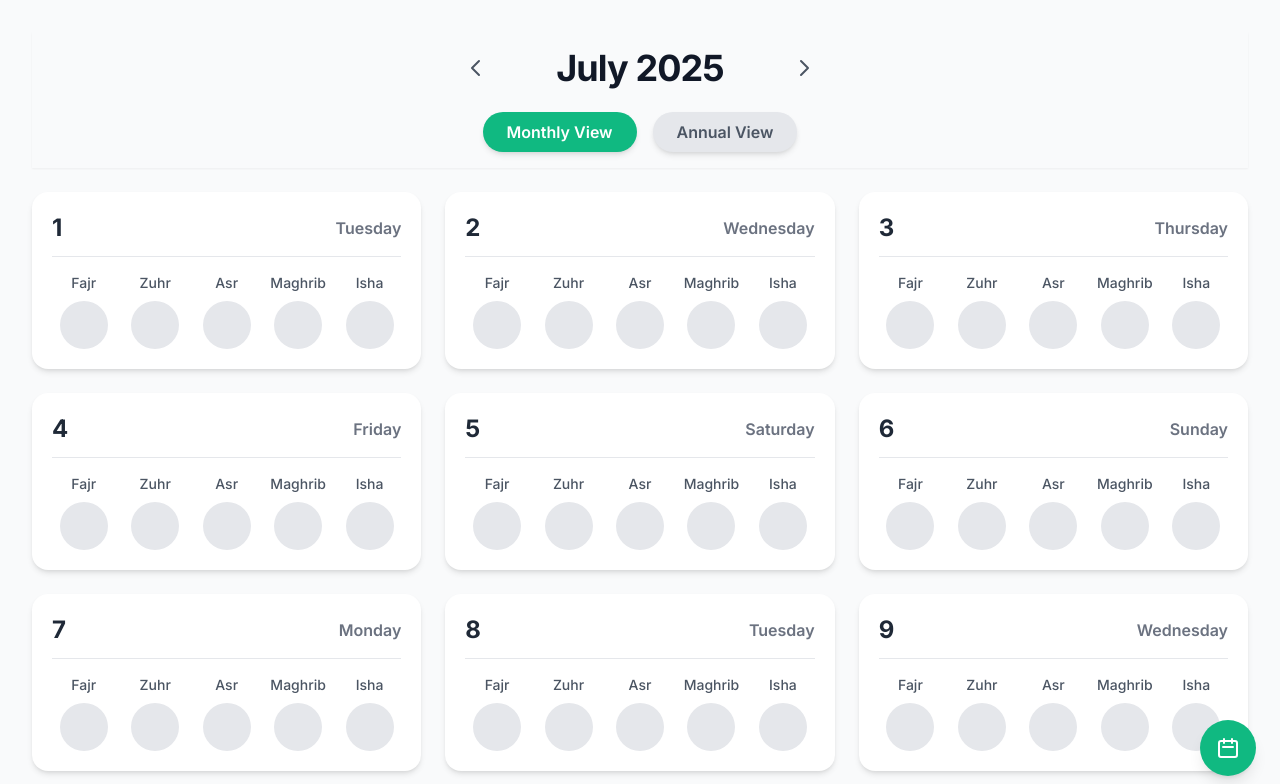
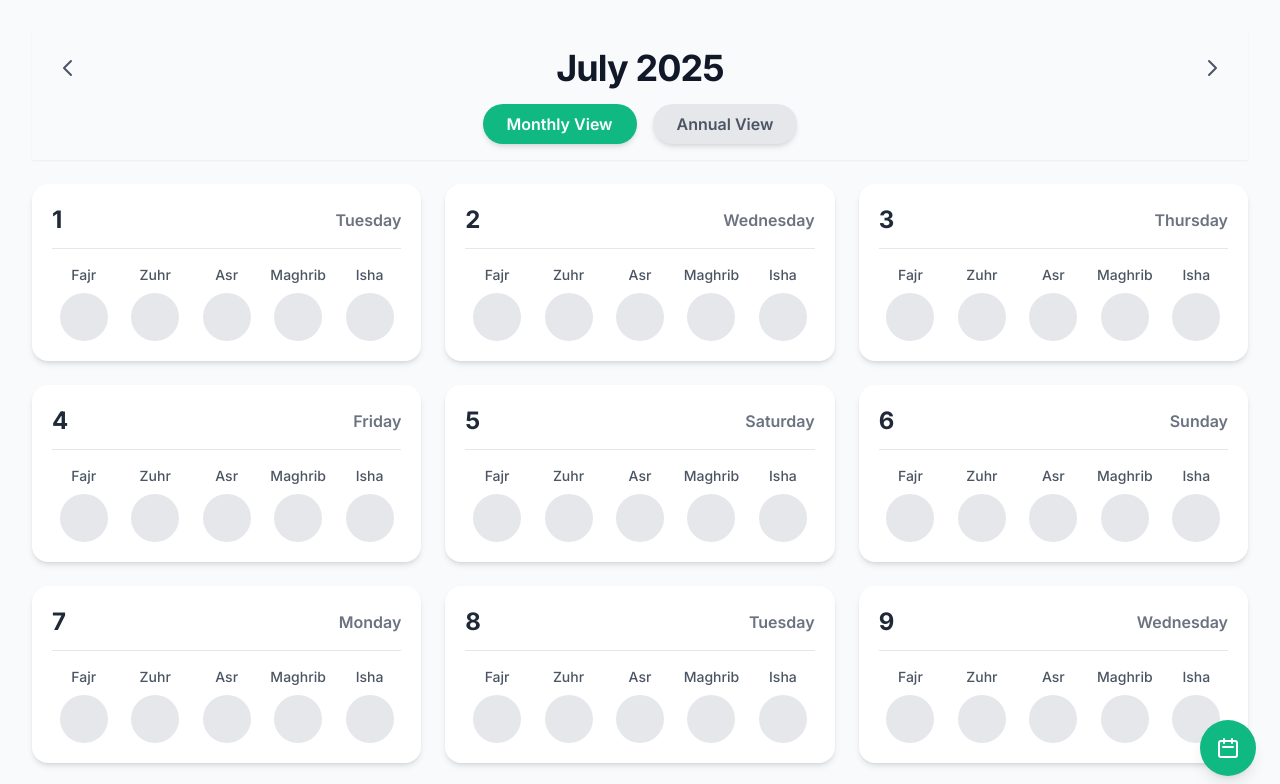
Before and after one commit to Shakibea/prayer-tracker, a plain HTML site: page index.html in a window 1280 px wide. Shown: the top 784 px of the page. Drawn offline with nearby package versions, Linux system fonts and the light colour scheme.

Commit message:
header fixed with height and text

```diff
--- a/app.js
+++ b/app.js
@@ -177,7 +177,7 @@ document.addEventListener('DOMContentLoaded', function () {
 
     async function renderAnnualView(year) {
         annualGrid.innerHTML = '';
-        monthHeader.textContent = `Annual Overview - ${year}`;
+        monthHeader.textContent = year;
 
         const today = new Date();
         const monthPromises = [];
--- a/index.html
+++ b/index.html
@@ -45,26 +45,25 @@
 <body class="h-full">
     <div class="container mx-auto max-w-7xl p-4 sm:p-6 lg:p-8">
 
-        <header class="sticky top-0 z-10 bg-gray-50 text-center py-4 shadow-sm">
-            <div class="flex items-center justify-center space-x-4">
-                <button id="prev-month-btn" class="p-2 rounded-full hover:bg-gray-200">
+        <header class="sticky top-0 z-10 bg-gray-50 shadow-sm h-32 flex flex-col items-center justify-center p-4">
+            <div class="flex items-center justify-center w-full">
+                <button id="prev-month-btn" class="p-2 rounded-full hover:bg-gray-200 flex-shrink-0">
                     <svg xmlns="http://www.w3.org/2000/svg" class="h-6 w-6 text-gray-600" fill="none" viewBox="0 0 24 24" stroke="currentColor">
                         <path stroke-linecap="round" stroke-linejoin="round" stroke-width="2" d="M15 19l-7-7 7-7" />
                     </svg>
                 </button>
-                <h1 id="month-header" class="text-4xl font-bold tracking-tight text-gray-900 w-64"></h1>
-                <button id="next-month-btn" class="p-2 rounded-full hover:bg-gray-200">
+                <h1 id="month-header" class="text-3xl sm:text-4xl font-bold tracking-tight text-gray-900 text-center mx-4 flex-grow"></h1>
+                <button id="next-month-btn" class="p-2 rounded-full hover:bg-gray-200 flex-shrink-0">
                     <svg xmlns="http://www.w3.org/2000/svg" class="h-6 w-6 text-gray-600" fill="none" viewBox="0 0 24 24" stroke="currentColor">
                         <path stroke-linecap="round" stroke-linejoin="round" stroke-width="2" d="M9 5l7 7-7 7" />
                     </svg>
                 </button>
             </div>
-            <!-- <p class="mt-2 text-lg text-gray-600">Track your daily prayers with ease klke.</p> -->
-                <div class="mt-6 flex justify-center space-x-4">
-                    <button id="monthly-view-btn" class="px-6 py-2 rounded-full font-semibold shadow-md transition-colors btn-active">Monthly View</button>
-                    <button id="annual-view-btn" class="px-6 py-2 rounded-full font-semibold shadow-md transition-colors btn-inactive">Annual View</button>
-                </div>
-            </header>
+            <div class="mt-4 flex justify-center space-x-4">
+                <button id="monthly-view-btn" class="px-6 py-2 rounded-full font-semibold shadow-md transition-colors btn-active">Monthly View</button>
+                <button id="annual-view-btn" class="px-6 py-2 rounded-full font-semibold shadow-md transition-colors btn-inactive">Annual View</button>
+            </div>
+        </header>
 
             <main id="prayer-grid" class="grid grid-cols-1 md:grid-cols-2 lg:grid-cols-3 gap-6 pt-6">
                 <!-- Day cards will be dynamically injected here -->
@@ -89,7 +88,7 @@
     <div id="update-modal" class="modal-overlay">
         <div class="modal-content">
             <h2 class="text-2xl font-bold text-gray-900 mb-2">Update Available</h2>
-            <p class="text-gray-600 mb-6">A new version of the app is ready. Refresh to get the latest features.</p>
+            <p class="text-gray-600 mb-6">A new version of the app is launched. Refresh to get the latest features.</p>
             <button id="reload-button" class="w-full px-4 py-3 bg-emerald-500 hover:bg-emerald-600 text-white rounded-lg text-lg font-semibold transition-colors shadow-md flex items-center justify-center">
                 <span class="button-text">Refresh and Update</span>
                 <svg class="spinner hidden h-5 w-5 ml-3 animate-spin" xmlns="http://www.w3.org/2000/svg" fill="none" viewBox="0 0 24 24">
```
